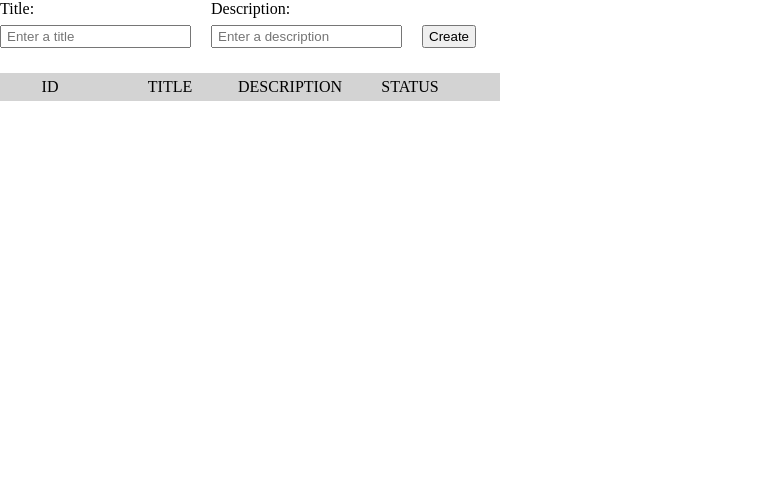
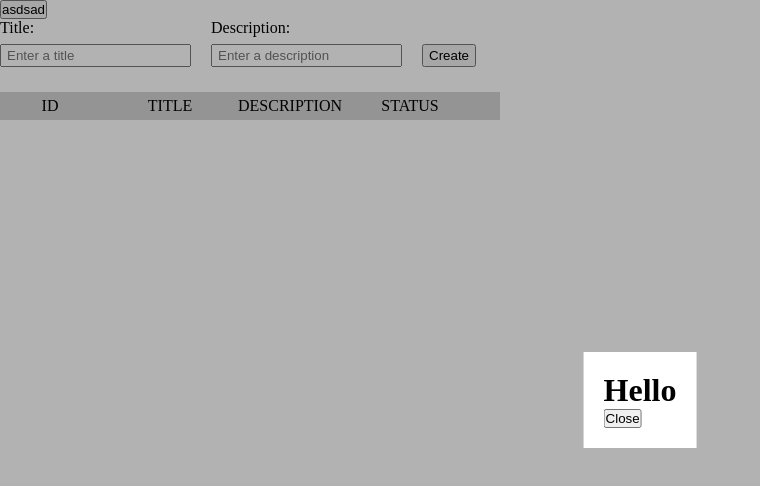
Before and after one commit to pashapushak1996/todo-test-task, a React (Vite) app: page / in a window 1280 px wide. Shown: the top 486 px of the page, without its empty margins (0-760 px from the left). Built offline with nearby package versions, Linux system fonts and the light colour scheme.

Commit message:
feat: created Modal

```diff
--- a/src/App.css
+++ b/src/App.css
@@ -1,6 +1,8 @@
 .app {
+    position: relative;
+    min-height: 100vh;
+}
 
-}
 
 .app__form {
 
@@ -9,3 +11,40 @@
 .app__list {
     width: 500px;
 }
+
+.app__modal {
+    display: none;
+
+    position: absolute;
+    top: 50%;
+    left: 50%;
+    transform: translate(-50%, -50%);
+}
+
+.app__modal--is-visible {
+    z-index: 1;
+
+    display: flex;
+    justify-content: center;
+    align-items: center;
+
+    opacity: 1;
+}
+
+.app__overlay {
+    display: none;
+
+    position: absolute;
+    width: 100%;
+    height: 100%;
+    top: 0;
+    left: 0;
+
+    background-color: black;
+}
+
+.app__overlay--is-visible {
+    display: block;
+
+    opacity: 0.3;
+}
--- a/src/App.jsx
+++ b/src/App.jsx
@@ -1,21 +1,42 @@
-import React from 'react';
+import React, { useState } from 'react';
 
 import { Form } from "./components/form/Form.jsx";
 import { TodoList } from "./components/todo-list/TodoList.jsx";
 
 import './App.css';
 
+import { Modal } from "./components/modal/Modal.jsx";
+
 const App = () => {
+    const [isModalOpen, setIsModalOpen] = useState(true);
 
+    const toggleModalVisibility = () => {
+        setIsModalOpen(!isModalOpen);
+    };
+
+    const modalClassName = isModalOpen
+        ? 'app__modal app__modal--is-visible'
+        : 'app__modal'
+
+    const overlayClassName = isModalOpen
+        ? 'app__overlay app__overlay--is-visible'
+        : 'app__overlay'
 
     return (
         <div className='app'>
+            <button onClick={ toggleModalVisibility }>asdsad</button>
             <div className="app__form">
                 <Form/>
             </div>
             <div className="app__list">
                 <TodoList items={ [] }/>
             </div>
+            <div className={ modalClassName }>
+                <Modal onClickClose={ toggleModalVisibility }>
+                    <h1>Hello</h1>
+                </Modal>
+            </div>
+            <div className={ overlayClassName }></div>
         </div>
     );
 };
--- /dev/null
+++ b/src/components/modal/Modal.css
@@ -0,0 +1,4 @@
+.modal {
+    padding: 20px;
+    background-color: white;
+}
--- /dev/null
+++ b/src/components/modal/Modal.jsx
@@ -0,0 +1,15 @@
+import React from 'react';
+
+import './Modal.css';
+
+export const Modal = ({ onClickClose, children }) => {
+
+    return (
+        <div className='modal'>
+            <div className="modal__content">
+                { children }
+            </div>
+            <button className="modal__btn" onClick={ onClickClose }>Close</button>
+        </div>
+    );
+};
--- a/src/components/todo-item/TodoItem.jsx
+++ b/src/components/todo-item/TodoItem.jsx
@@ -2,7 +2,7 @@ import React from 'react';
 
 import './TodoItem.css';
 
-export const TodoItem = ({ id, title, description, status, onChange }) => {
+export const TodoItem = ({ id, title, description, status, onChange, onClick }) => {
     const handleChange = (e) => {
         e.stopPropagation();
 
@@ -11,7 +11,7 @@ export const TodoItem = ({ id, title, description, status, onChange }) => {
 
 
     return (
-        <div className='todo-item'>
+        <div className='todo-item' onClick={ onClick }>
             <div className="todo-item__column">
                 <p className='todo-item__text'>{ id }</p>
             </div>
--- a/src/components/todo-list/TodoList.jsx
+++ b/src/components/todo-list/TodoList.jsx
@@ -3,14 +3,20 @@ import React from 'react';
 import './TodoList.css';
 import { TodoItem } from "../todo-item/TodoItem.jsx";
 
-export const TodoList = ({ items, changeStatus }) => {
+export const TodoList = ({ items, changeStatus, onItemClick }) => {
     const listItems = items.map((todo) => {
 
         const handleStatusChange = (newStatus) => {
             changeStatus(todo.id, newStatus);
         };
 
-        return <TodoItem { ...todo } onChange={ handleStatusChange }/>
+        const handleItemClick = () => {
+            onItemClick(todo);
+        }
+
+        return <TodoItem { ...todo }
+                         onClick={ handleItemClick }
+                         onChange={ handleStatusChange }/>
     });
 
     return (
--- a/src/index.css
+++ b/src/index.css
@@ -14,20 +14,3 @@ html, body {
     height: 100%;
     width: 100%;
 }
-
-.app {
-    position: relative;
-    min-height: 100vh;
-}
-
-
-.overlay {
-    position: absolute;
-    width: 100%;
-    height: 100%;
-    top: 0;
-    left: 0;
-
-    background-color: black;
-    opacity: 0.3;
-}
```
